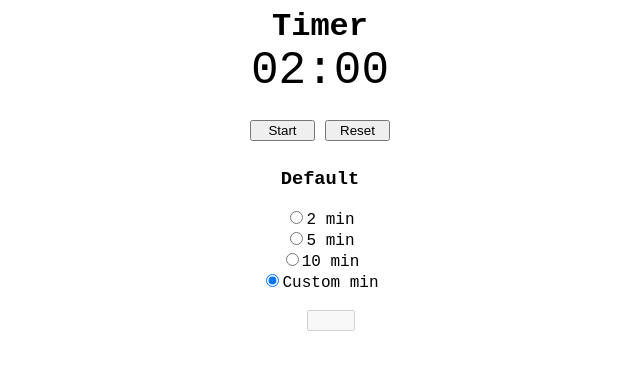
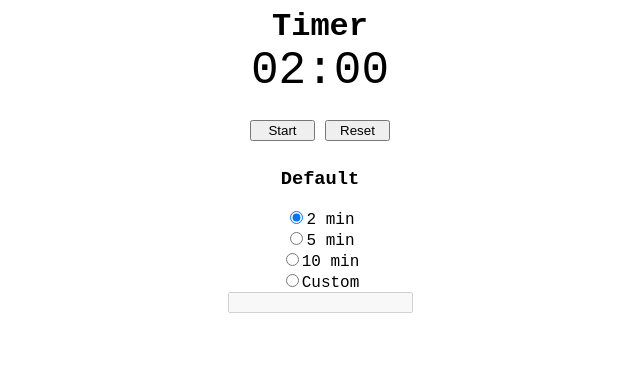
Before and after one commit to romaincs/daily_timer, a Vue app: page / in a window 1280 px wide. Shown: the top 370 px of the page, without its empty margins (320-960 px from the left). Built offline with nearby package versions, Linux system fonts and the light colour scheme.

Commit message:
config module is now working

```diff
--- a/src/components/Timer.vue
+++ b/src/components/Timer.vue
@@ -3,7 +3,7 @@
     <div class="title">
       <h1>Timer</h1>
     </div>
-    <div class="container">
+    <form class="container">
       <div class="countdown">
         <div>
           <span :class="{'timeout': countDown == 0}">{{minutes}}:{{seconds}}</span>
@@ -15,18 +15,24 @@
       </div>
       <div class="config">
         <h3>Default</h3>
-        <div v-for="configValue in configValues" :key="configValue">
+        <div>
+          <div v-for="configValue in configValues" :key="configValue">
+            <input type="radio" name="config" :id="'config-' + configValue" @click="setStartCountDownValue(configValue)" :checked="isConfigValueChecked(configValue)">
+            <label :for="'config-' + configValue">
+              <span>{{(configValue / 60)}} min</span>
+            </label>
+          </div>
           <div>
-            <input type="radio" name="config" :id="'config-' + configValue" :value="configValue" @click="setConfigValue(configValue)" :checked="isConfigChecked(configValue)">
-            <label :for="'config-' + configValue">{{configValue != 'Custom' ? configValue / 60 : configValue}} min</label>
-          </div>
-          <div v-if="configValue == 'Custom'">
+            <input type="radio" name="config" id="config-custom" @click="setStartCountDownValue('Custom')" :checked="isConfigValueChecked('Custom')">
+            <label for="config-custom">
+              <span>Custom</span>
+            </label>
             <br />
-            <input type="number" name="custom-value" id="custom-value" :disabled="isCustomConfigValueDisabled">
+            <input type="number" name="config-custom-value" id="config-custom-value" v-model="customConfigValue" :disabled="!this.isConfigValueChecked('Custom')">
           </div>
         </div>
       </div>
-    </div>
+    </form>
 
   </div>
 </template>
@@ -46,9 +52,10 @@
 
     data() {
       return {
-        countDown: global.DEFAULT_CT_VALUE,
-        configValues: [120, 300, 600, 'Custom'],
-        selectedConfigValue: global.DEFAULT_CT_VALUE / 60,
+        countDown: null,
+        startCountDownValue: null,
+        configValues: global.CONFIG_VALUES,
+        customConfigValue: null,
         running: false,
         intervalId: 0
       }
@@ -72,10 +79,23 @@
         } else {
           return 'Stop'
         }
+      }
+    },
+
+
+    watch: {
+      customConfigValue: function(value) {
+        this.setStartCountDownValue(value)
       },
 
-      isCustomConfigValueDisabled() {
-        return this.configValues.includes(this.countDown)
+      startCountDownValue: function(value) {
+        if(!this.running) {
+          if(this.isConfigValueChecked('Custom')) {
+            this.countDown = this.customConfigValue
+          } else {
+            this.countDown = value
+          }
+        }
       }
     },
 
@@ -84,7 +104,6 @@
       startStop() {
         let that = this
         if (!this.running) {
-          this.countDown = this.selectedConfigValue
           this.running = true
           this.intervalId = setInterval(() => {
             if (that.countDown > 0) {
@@ -104,26 +123,26 @@
       reset() {
         clearInterval(this.intervalId)
         this.running = false
-        this.countDown = global.DEFAULT_CT_VALUE
+        this.countDown = this.startCountDownValue
       },
 
-      setConfigValue(selectedConfig) {
-        if(selectedConfig != 'Custom') {
-          this.selectedConfigValue = selectedConfig
-        }
-        else {
-          this.selectedConfigValue = this.customConfigValue
-        }
+      setStartCountDownValue(selectedConfig) {
+        this.startCountDownValue = (selectedConfig != 'Custom') ? selectedConfig : this.customConfigValue
       },
 
-      isConfigChecked(configValue) {
-        if(!this.configValues.includes(this.selectedConfigValue) && configValue == 'Custom') {
-          return true
+      isConfigValueChecked(configValue) {
+        if(configValue == 'Custom') {
+          return this.startCountDownValue == this.customConfigValue
+        } else {
+          return this.startCountDownValue == configValue
         }
-        if(this.configValues.includes(this.selectedConfigValue) && configValue == this.selectedConfigValue) {
-          return true
-        }
-        return false
+      }
+    },
+
+    mounted: function() {
+      this.startCountDownValue = global.DEFAULT_CT_VALUE
+      if(!this.configValues.includes(global.DEFAULT_CT_VALUE)) {
+        this.customConfigValue = global.DEFAULT_CT_VALUE
       }
     }
   }
--- a/src/utils/constants.js
+++ b/src/utils/constants.js
@@ -1,3 +1,4 @@
 export var global = {
+    CONFIG_VALUES: [120, 300, 600],
     DEFAULT_CT_VALUE : 120
 }
```
